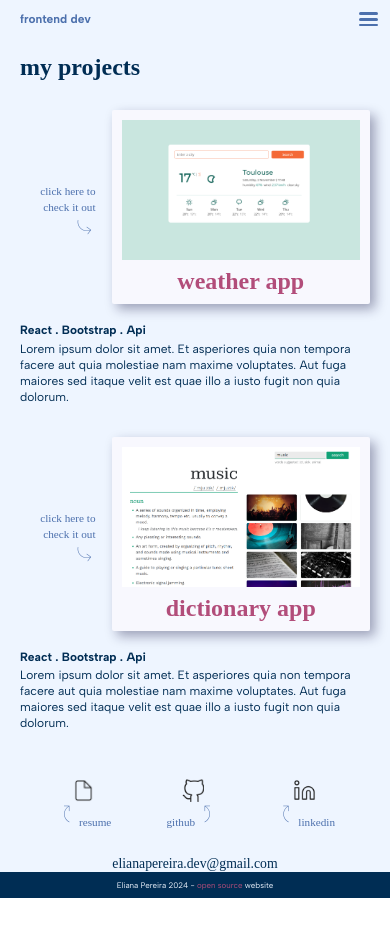
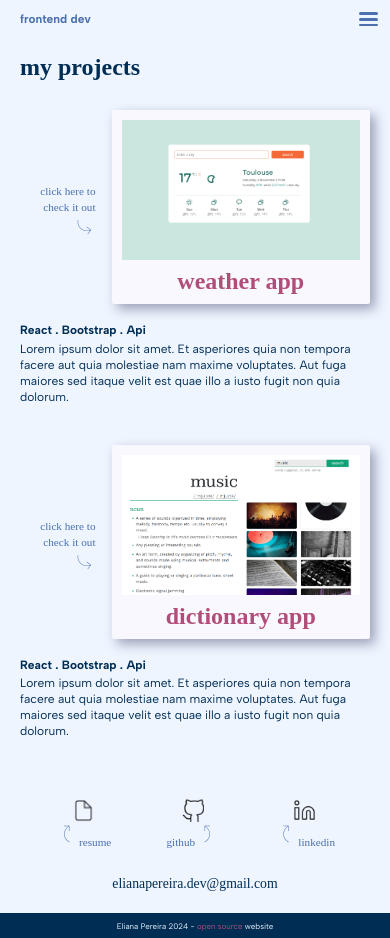
Before and after one commit to Eli032501/eliana-website, a React (Create React App) app: page /#/projects in a window 390 px wide. Before the commit the page ends 898 px from the top, so only its background shows below. Built offline with nearby package versions, Linux system fonts and the light colour scheme; a web font is replaced by a local one.

Commit message:
responsive finished

```diff
--- a/src/App.css
+++ b/src/App.css
@@ -81,7 +81,6 @@ h4 {
   grid-template-columns: repeat(3, 1fr);
   gap: 1rem;
   grid-auto-rows: auto;
-  margin-bottom: 2rem;
 }
 .App .grid-content {
   grid-column: 1/ 4;
@@ -89,6 +88,8 @@ h4 {
 }
 
 .App .footer {
+  position: sticky;
+  top: 100vh;
   font-size: 8px;
   padding: 0.3rem 0.6rem;
   text-align: center;
@@ -106,6 +107,6 @@ h4 {
   }
   .App .wrapper {
     grid-template-columns: repeat(6, 1fr);
-    gap: 1rem 3rem;
+    gap: 0rem 3rem;
   }
 }
--- a/src/components/SocialSection.css
+++ b/src/components/SocialSection.css
@@ -1,5 +1,6 @@
 .SocialSection {
   align-items: center;
+  margin-bottom: 1.3rem;
 }
 
 .SocialSection .social-footer {
@@ -26,7 +27,7 @@
   color: var(--primary-color);
 }
 
-.SocialSection .flex-column .gr-icon {
+.SocialSection .social-footer .gr-icon {
   margin-top: 20px;
 }
 
--- a/src/components/SocialSection.js
+++ b/src/components/SocialSection.js
@@ -6,10 +6,10 @@ import resume from "../assets/file.png";
 import ImgStyle from "./ImgStyle";
 import SubText from "./SubText";
 
-export default function SocialSection({ iconDisplay, iconSize }) {
+export default function SocialSection({ iconSize }) {
   return (
     <div className="SocialSection flex-column">
-      <div className={`${iconDisplay} social-footer`}>
+      <div className="social-footer">
         <span className="gr-icon flex-column">
           <a
             href="https://www.dropbox.com/scl/fo/5nw4nty5tfs2kpvkry3um/ABgDINgE0nm7Rz0Cr3IRHnQ?rlkey=wrdhrjf443zc9swth7z0by07e&st=zzmt9pvx&dl=0"
--- a/src/pages/about.css
+++ b/src/pages/about.css
@@ -24,7 +24,7 @@
   margin-right: 1rem;
 }
 .About .grid-content h3 {
-  margin-top: 2rem;
+  margin-top: 1.6rem;
 }
 .About .list-style {
   margin-top: 0.5rem;
@@ -54,6 +54,10 @@
 }
 .About .SocialSection {
   margin-top: 3rem;
+}
+.About .social-footer {
+  display: flex;
+  flex-direction: row;
 }
 @media (max-width: 280px) {
   .About .Header {
@@ -87,4 +91,7 @@
     grid-column: 4/ 7;
     grid-row: 1/ 3;
   }
+  .About .SocialSection {
+    margin-top: 2rem;
+  }
 }
--- a/src/pages/about.js
+++ b/src/pages/about.js
@@ -50,7 +50,7 @@ export default function About() {
               link="https://www.shecodes.io/"
             />
           </ul>
-          <SocialSection iconDisplay="flex-row" iconSize="footer-icon" />
+          <SocialSection iconSize="footer-icon" />
         </span>
       </span>
     </div>
--- a/src/pages/contacts.css
+++ b/src/pages/contacts.css
@@ -1,3 +1,17 @@
 .Contacts {
   margin: 10px 20px 20px;
 }
+.Contacts h1 {
+  margin-bottom: 1rem;
+}
+
+@media (min-width: 400px) {
+  .Contacts {
+    max-width: 425px;
+    margin: 0 auto;
+  }
+  .Contacts .social-footer {
+    display: flex;
+    flex-direction: row;
+  }
+}
--- a/src/pages/contacts.js
+++ b/src/pages/contacts.js
@@ -6,7 +6,7 @@ export default function Contacts() {
   return (
     <div className="Contacts">
       <h1>get in touch!</h1>
-      <SocialSection iconDisplay="flex-column" iconSize="contact-icon" />
+      <SocialSection iconSize="contact-icon" />
     </div>
   );
 }
--- a/src/pages/projects.css
+++ b/src/pages/projects.css
@@ -4,7 +4,9 @@
 .Projects h1 {
   margin-bottom: 1.8rem;
 }
-
+.Projects .ProjSection {
+  margin-bottom: 2.5rem;
+}
 .Projects .group-grid {
   grid-column: 1/ 4;
   display: grid;
@@ -37,8 +39,10 @@
   line-height: 1.3rem;
   text-transform: capitalize;
 }
-.Projects .SocialSection {
-  margin-top: 3rem;
+
+.Projects .social-footer {
+  display: flex;
+  flex-direction: row;
 }
 @media (max-width: 280px) {
   :root {
--- a/src/pages/projects.js
+++ b/src/pages/projects.js
@@ -23,7 +23,7 @@ export default function Projects() {
         img={prj2}
         link="https://react-weather-forecast-eli.netlify.app/"
       />
-      <SocialSection iconDisplay="flex-row" iconSize="footer-icon" />
+      <SocialSection iconSize="footer-icon" />
     </div>
   );
 }
```
